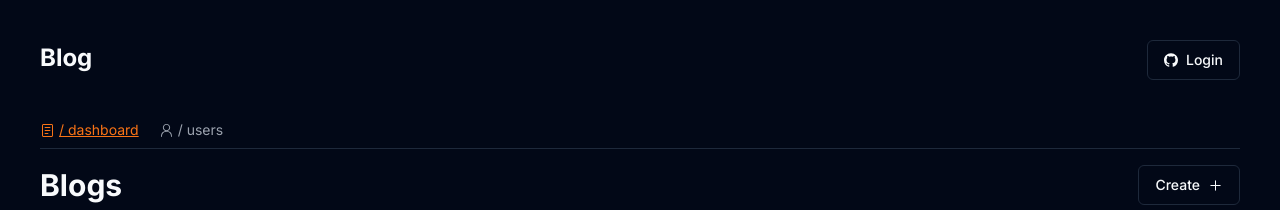
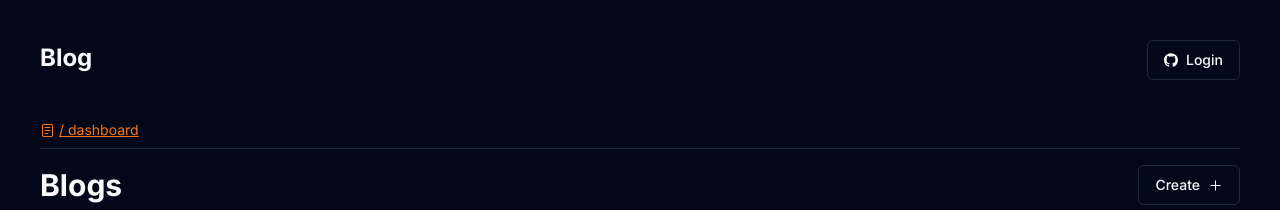
Before and after one commit to keivnjs/dashboard-app, a Next.js app: page /dashboard in a window 1280 px wide. Shown: the top 210 px of the page. Built offline with nearby package versions, Linux system fonts and the light colour scheme; no server answers; the database is empty.

Commit message:
fix: update dashboard

```diff
--- a/app/dashboard/components/Navlinks.tsx
+++ b/app/dashboard/components/Navlinks.tsx
@@ -12,12 +12,6 @@ export default function NavLinks() {
       href: "/dashboard",
       Icon: ReaderIcon,
       text: "dashboard",
-    },
-
-    {
-      href: "/dashboard/user",
-      Icon: PersonIcon,
-      text: "users",
     },
   ];
 
```
